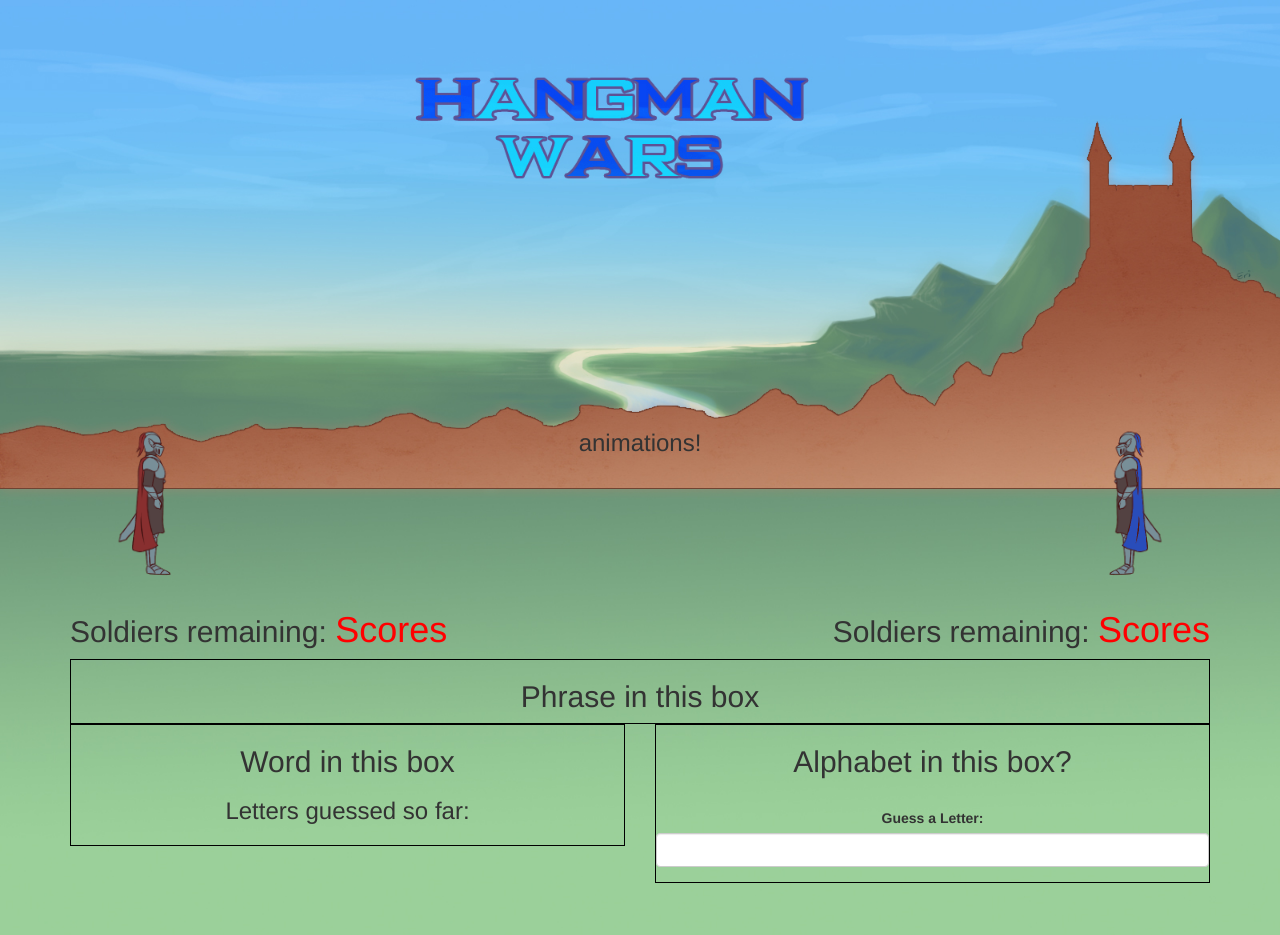
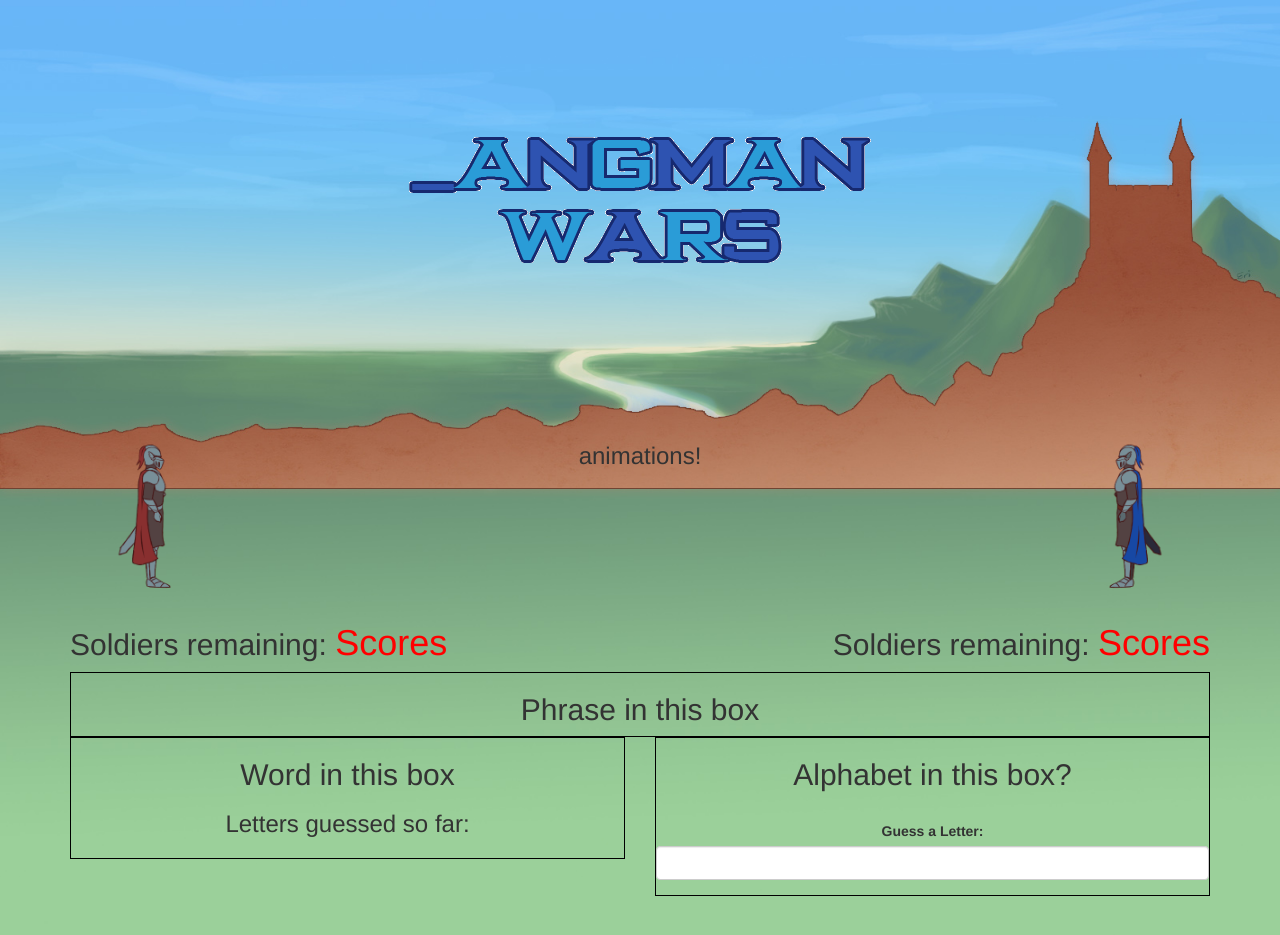
Before and after one commit to Brendangrubb/hangman-wars, a PHP site: template views/home.html.twig in a window 1280 px wide. Shown: the top 935 px of the page. Run offline with PHP 8.4, Linux system fonts and the light colour scheme; the template is opened without the code that fills it, so the values that code supplies are empty; some libraries are stand-ins or nearby versions.

Commit message:
add map image and logo on play-page

```diff
--- a/views/home.html.twig
+++ b/views/home.html.twig
@@ -15,6 +15,9 @@
         <title>Concept Testr</title>
     </head>
     <body>
+      <div class="logo">
+        <img src="../img/hangman-titleanimframes.gif" alt="Hangman Title Gif" />
+      </div>
       <div class="container" id="end_state">
         <div id="total_loss" class="">
           <h1>Sorry, you failed to guess before your army was slaughtered.</h1>
@@ -46,7 +49,7 @@
               <h3>animations!</h3>
             </div>
             <div class="col-md-4 right">
-              <img src="../img/Knight-graphic-right.png" alt="A picture of a knight" id="computer-knight">
+              <img src="../img/ComputerKnight-graphic.png" alt="A picture of a knight" id="computer-knight">
             </div>
           </div>
           <div class="row">
--- a/web/css/styles.css
+++ b/web/css/styles.css
@@ -1,5 +1,5 @@
 body {
-  background: url('../img/hangman-play-headerbg.jpg');
+  background: url('../img/hangman-play-headerblank.jpg');
   background-color: #9ece9c;
   background-repeat: no-repeat;
   background-size: 100%;
@@ -8,8 +8,13 @@
   background-attachment: fixed;
 }
 
+.logo {
+  text-align: center;
+  margin-top: 10%;
+}
+
 .container {
-  margin-top: 32%;
+  margin-top: 12%;
 }
 
 .left {
```
Also changed, not shown: web/css/map-styles.css (+9 -0 lines), web/img/ComputerKnight-graphic.png (added), web/img/Hangman-map.jpg (added), web/img/Hangman-map.png (added), web/img/Knight-graphic-right.png (deleted), web/img/hangman-play-headerblank.jpg (added).
